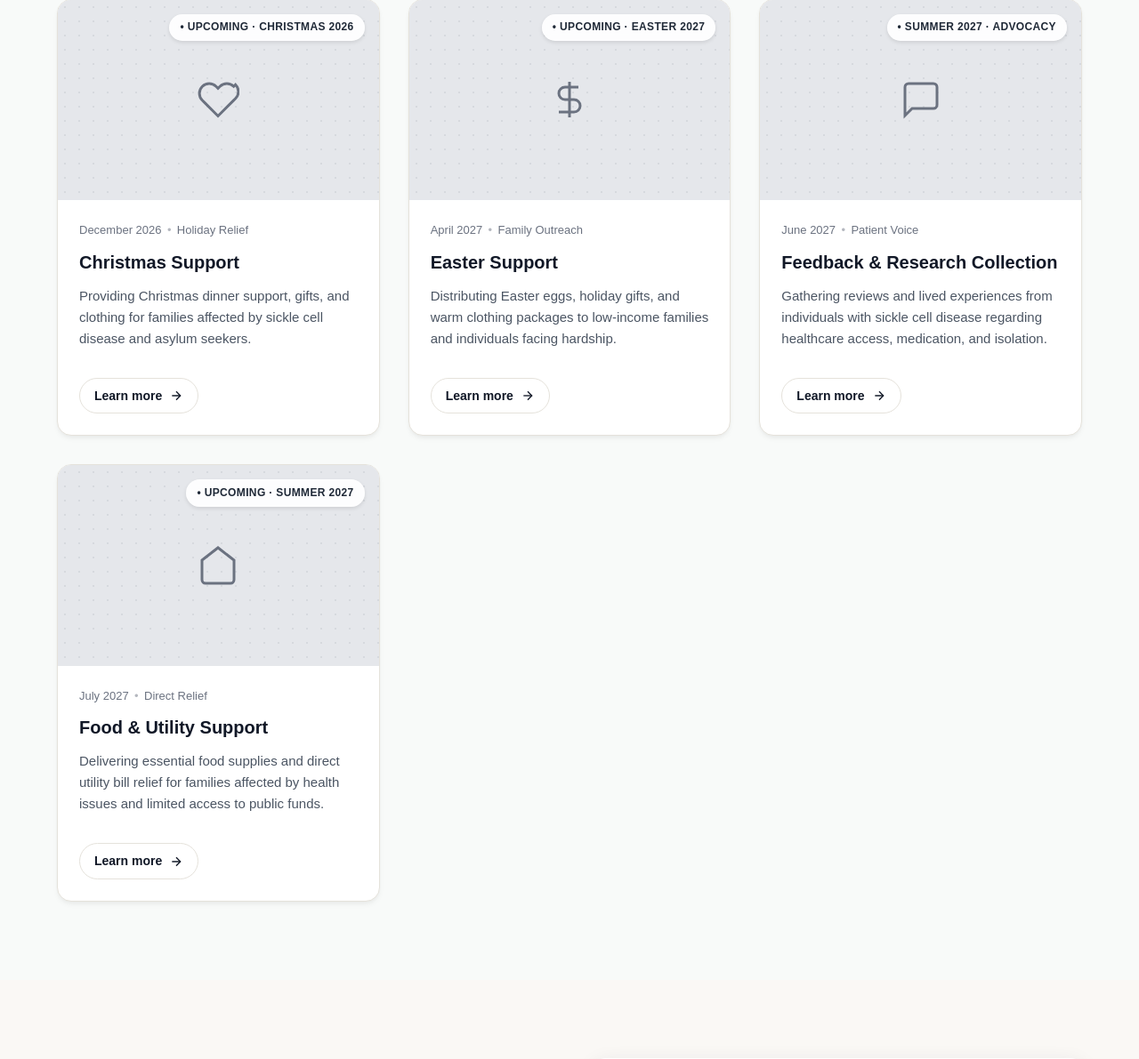
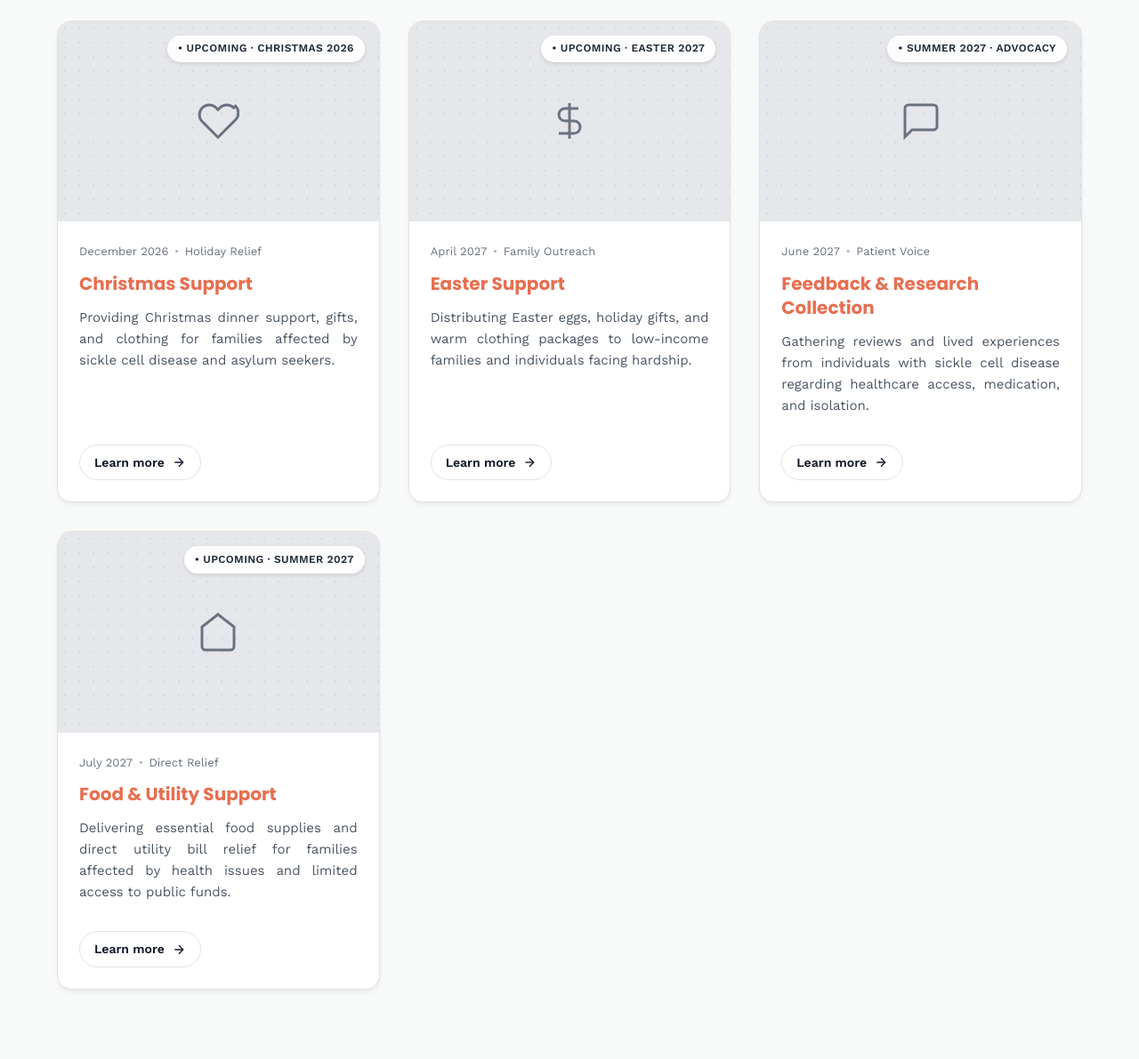
Before and after one commit to iamchris584/evergreenhands_website, a Django app: page /Home/ in a window 1280 px wide. Shown: the part 3137-4328 px from the top of the page at 89% size. Run offline with Django 5.2, Linux system fonts and the light colour scheme; data that the repository does not hold is empty.

Commit message:
Update CSS styling and HTML templates

```diff
--- a/main/static/main/css/index.css
+++ b/main/static/main/css/index.css
@@ -569,14 +569,15 @@ p:last-child { margin-bottom: 0; }
   opacity: 0.5;
 }
 
-.project-card__title a {
-  color: inherit;
-  text-decoration: none;
-  transition: color 0.2s ease;
+
+
+.project-card__title{
+  color: var(--color-accent);
 }
 
-.project-card__title a:hover {
-  color: var(--color-primary, #047857);
+
+.project-card__description{
+  text-align: justify;
 }
 
 /* ==========================================================================
--- a/main/templates/main/base.html
+++ b/main/templates/main/base.html
@@ -15,8 +15,7 @@
 
 <link rel="preconnect" href="https://fonts.googleapis.com">
 <link rel="preconnect" href="https://fonts.gstatic.com" crossorigin>
-<link href="https://fonts.googleapis.com/css2?family=Manrope:wght@600;700;800&family=Inter:wght@400;500;600;700&display=swap" rel="stylesheet">
-
+<link href="https://fonts.googleapis.com/css2?family=Poppins:wght@400;500;600;700;800&family=Work+Sans:wght@400;500;600;700&display=swap" rel="stylesheet">
 <link rel="stylesheet" href="{% static 'main/css/index.css' %}">
 {% block extra_css %}{% endblock %}
 </head>
--- a/main/templates/main/index.html
+++ b/main/templates/main/index.html
@@ -268,7 +268,7 @@
                         </div>
 
                         <h3 class="project-card__title">
-                            <a href="{{ project.get_absolute_url|default:'#' }}">
+
                                 {{ project.title }}
                             </a>
                         </h3>
```
